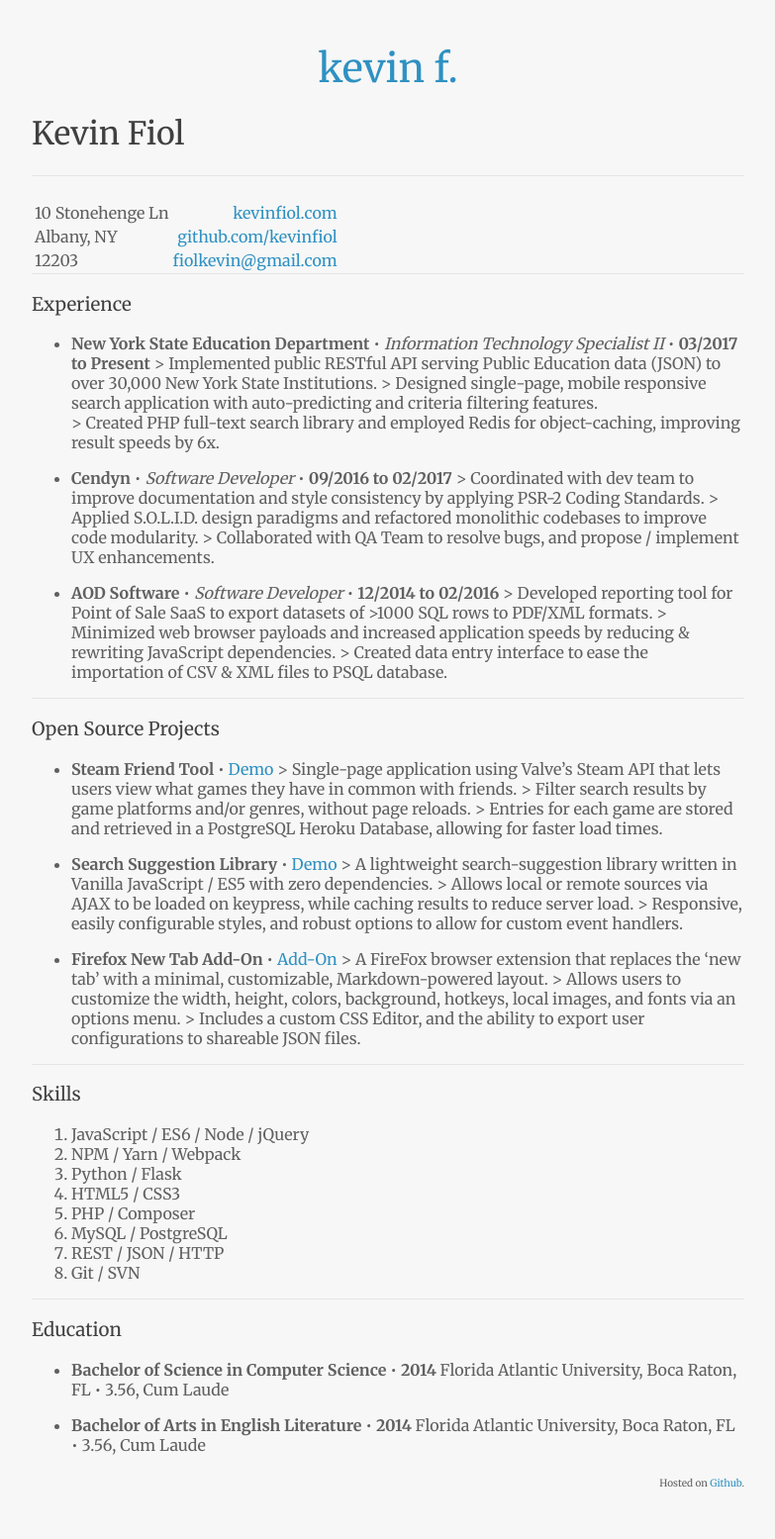
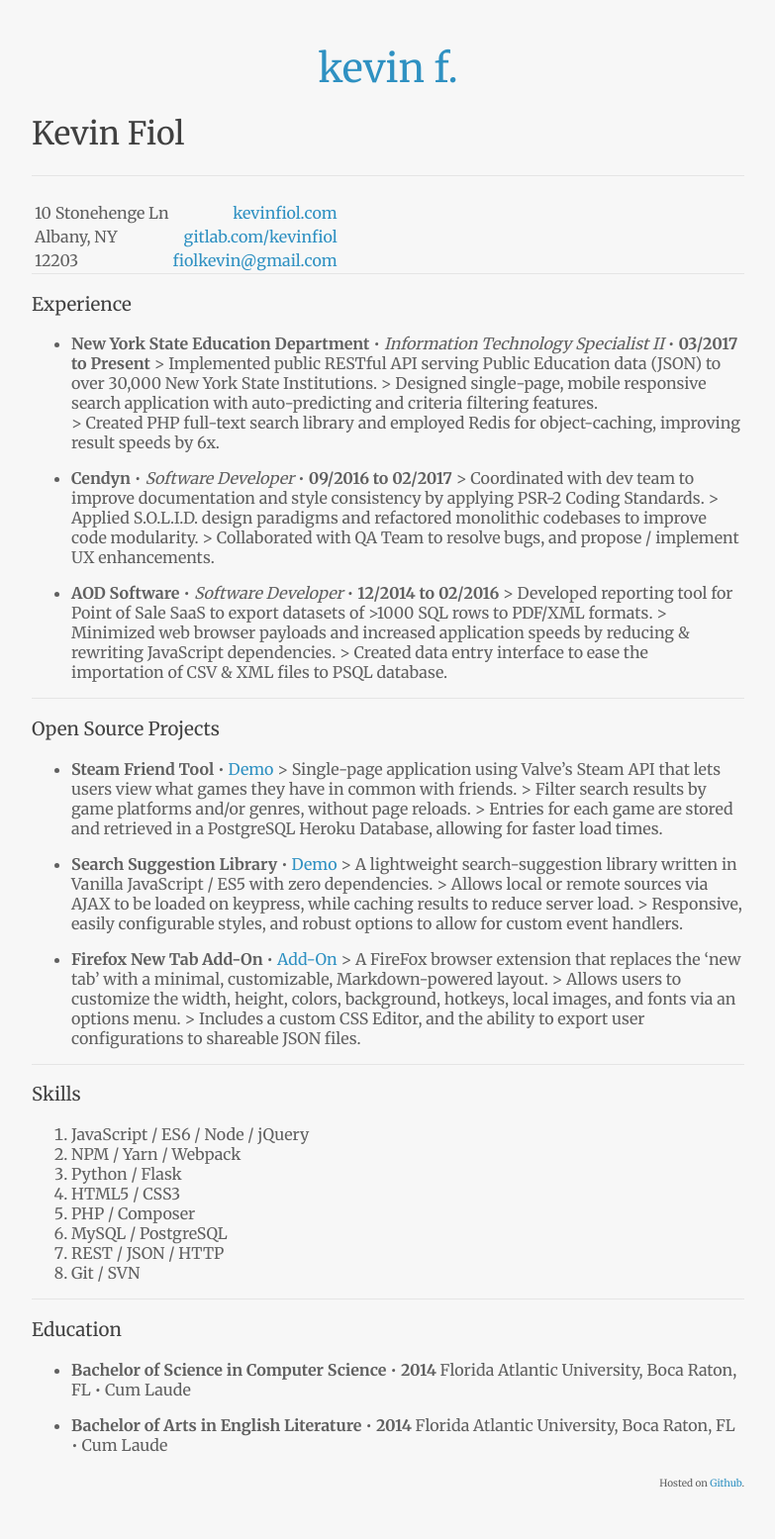
Before and after one commit to kevinfiol/kevinfiol.github.io, a Jekyll site: the page built from resume/resume.md, in a window 1280 px wide. Shown: the whole page at 99% size, without its empty margins (248-1031 px from the left). Built offline with Jekyll 4.4.1, drawn with Linux system fonts in a browser that asks for light colours; our own code applies the rules of GitHub Pages for plain Markdown files.

Commit message:
update resume

```diff
--- a/resume/resume.md
+++ b/resume/resume.md
@@ -5,7 +5,7 @@
 |                   |                                                         |
 |-------------------|--------------------------------------------------------:|
 | 10 Stonehenge Ln  | [kevinfiol.com](http://www.kevinfiol.com)               |
-| Albany, NY        | [github.com/kevinfiol](http://www.github.com/kevinfiol) |
+| Albany, NY        | [gitlab.com/kevinfiol](http://www.gitlab.com/kevinfiol) |
 | 12203             | [fiolkevin@gmail.com](mailto:fiolkevin@gmail.com)       |
 
 ---
@@ -31,7 +31,7 @@
 
 ### Open Source Projects
 
-* **Steam Friend Tool** • [Demo](https://kevinfiol.herokuapp.com/steam/)
+* **Steam Friend Tool** • [Demo](https://sfn.herokuapp.com/)
     \> Single-page application using Valve's Steam API that lets users view what games they have in common with friends.
     \> Filter search results by game platforms and/or genres, without page reloads.
     \> Entries for each game are stored and retrieved in a PostgreSQL Heroku Database, allowing for faster load times.
@@ -64,7 +64,7 @@
 ### Education
 
 * **Bachelor of Science in Computer Science** • __2014__
-    Florida Atlantic University, Boca Raton, FL • 3.56, Cum Laude
+    Florida Atlantic University, Boca Raton, FL • Cum Laude
 
 * **Bachelor of Arts in English Literature** • __2014__
-    Florida Atlantic University, Boca Raton, FL • 3.56, Cum Laude
+    Florida Atlantic University, Boca Raton, FL • Cum Laude
```
Also changed, not shown: resume/index.html (+4 -4 lines).
